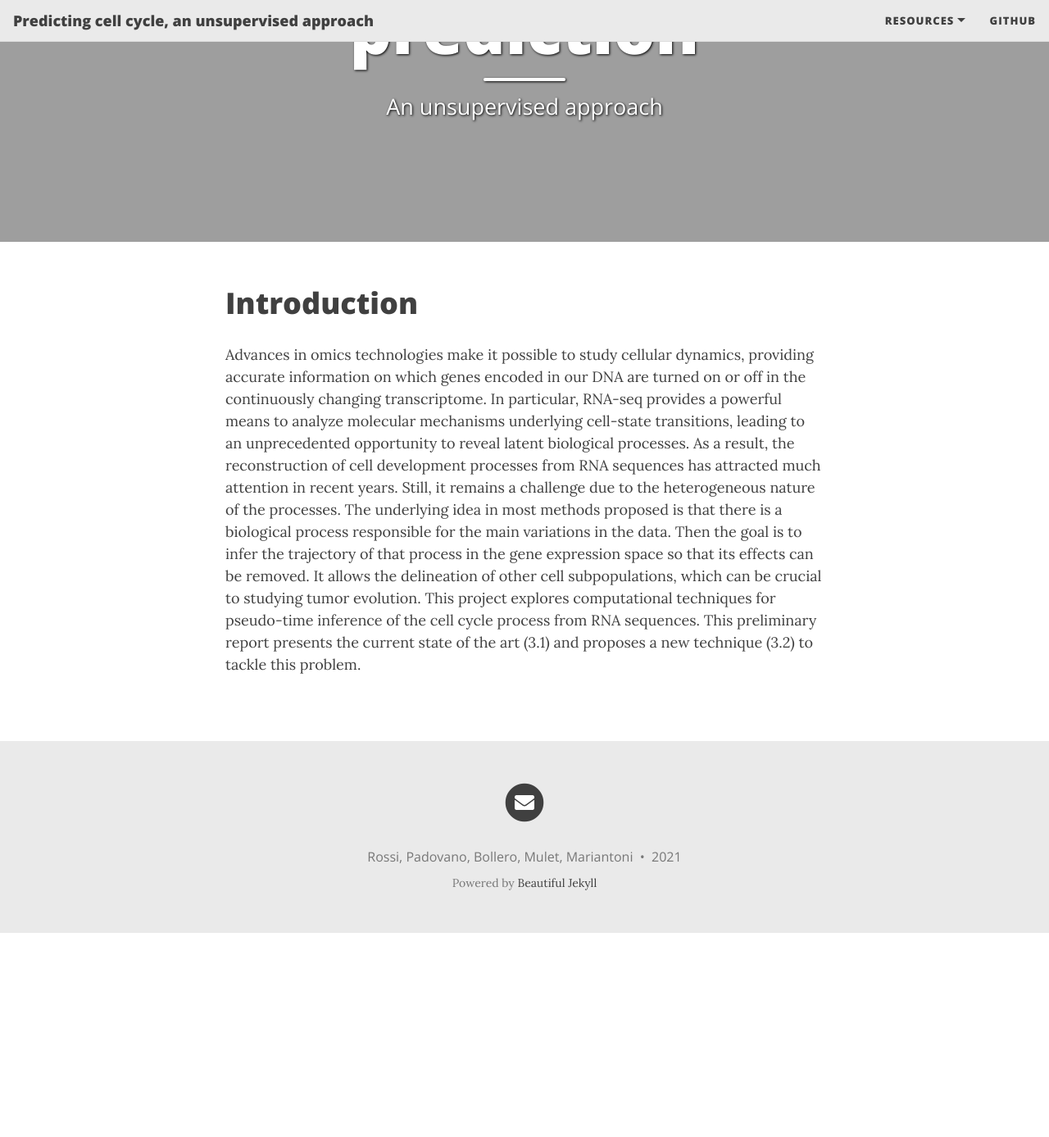
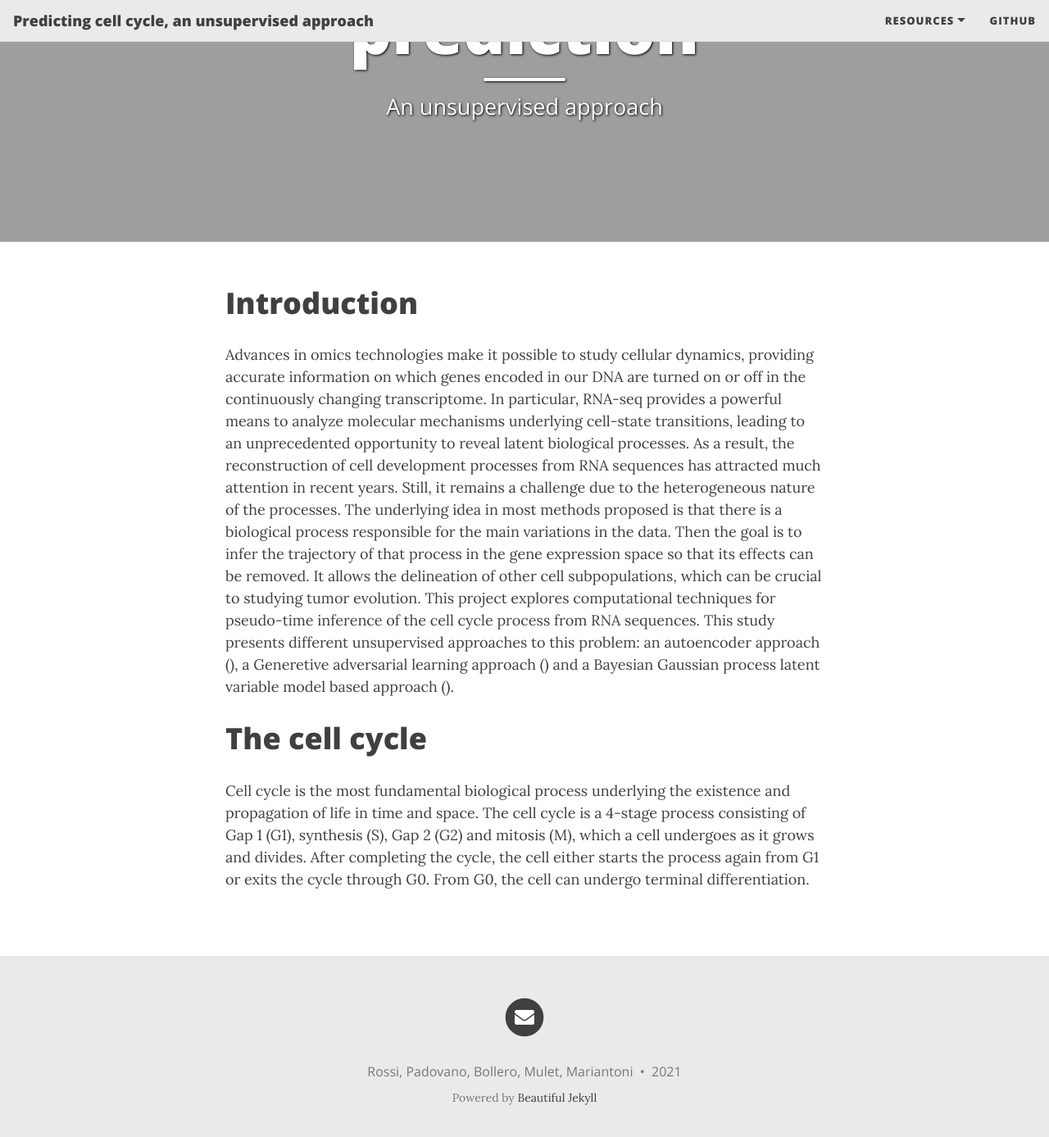
Before and after one commit to lucarossi9/statistical_computation_4, a Jekyll site: the page built from index.md, in a window 1280 px wide and 1400 px high, scrolled down 338 px. Shown: the top 1387 px of the window at 82% size. Built offline with Jekyll 4.4.1, drawn with Linux system fonts in a browser that asks for light colours; nearby versions of some CDN libraries; the list of posts is cut into pages by our own code; before the commit the page ends 1476 px from its top, so only the background shows below that.

Commit message:
Update index.md

```diff
--- a/index.md
+++ b/index.md
@@ -11,4 +11,8 @@ use-site-title: true
 
 # Introduction
 
-Advances in omics technologies make it possible to study cellular dynamics, providing accurate information on which genes encoded in our DNA are turned on or off in the continuously changing transcriptome. In particular, RNA-seq provides a powerful means to analyze molecular mechanisms underlying cell-state transitions, leading to an unprecedented opportunity to reveal latent biological processes. As a result, the reconstruction of cell development processes from RNA sequences has attracted much attention in recent years. Still, it remains a challenge due to the heterogeneous nature of the processes. The underlying idea in most methods proposed is that there is a biological process responsible for the main variations in the data. Then the goal is to infer the trajectory of that process in the gene expression space so that its effects can be removed. It allows the delineation of other cell subpopulations, which can be crucial to studying tumor evolution. This project explores computational techniques for pseudo-time inference of the cell cycle process from RNA sequences. This preliminary report presents the current state of the art (3.1) and proposes a new technique (3.2) to tackle this problem.
+Advances in omics technologies make it possible to study cellular dynamics, providing accurate information on which genes encoded in our DNA are turned on or off in the continuously changing transcriptome. In particular, RNA-seq provides a powerful means to analyze molecular mechanisms underlying cell-state transitions, leading to an unprecedented opportunity to reveal latent biological processes. As a result, the reconstruction of cell development processes from RNA sequences has attracted much attention in recent years. Still, it remains a challenge due to the heterogeneous nature of the processes. The underlying idea in most methods proposed is that there is a biological process responsible for the main variations in the data. Then the goal is to infer the trajectory of that process in the gene expression space so that its effects can be removed. It allows the delineation of other cell subpopulations, which can be crucial to studying tumor evolution. This project explores computational techniques for pseudo-time inference of the cell cycle process from RNA sequences. This study presents different unsupervised approaches to this problem: an autoencoder approach (), a Generetive adversarial learning approach () and a Bayesian Gaussian process latent variable model based approach ().
+
+# The cell cycle
+
+Cell cycle is the most fundamental biological process underlying the existence and propagation of life in time and space. The cell cycle is a 4-stage process consisting of Gap 1 (G1), synthesis (S), Gap 2 (G2) and mitosis (M), which a cell undergoes as it grows and divides. After completing the cycle, the cell either starts the process again from G1 or exits the cycle through G0. From G0, the cell can undergo terminal differentiation.
```
